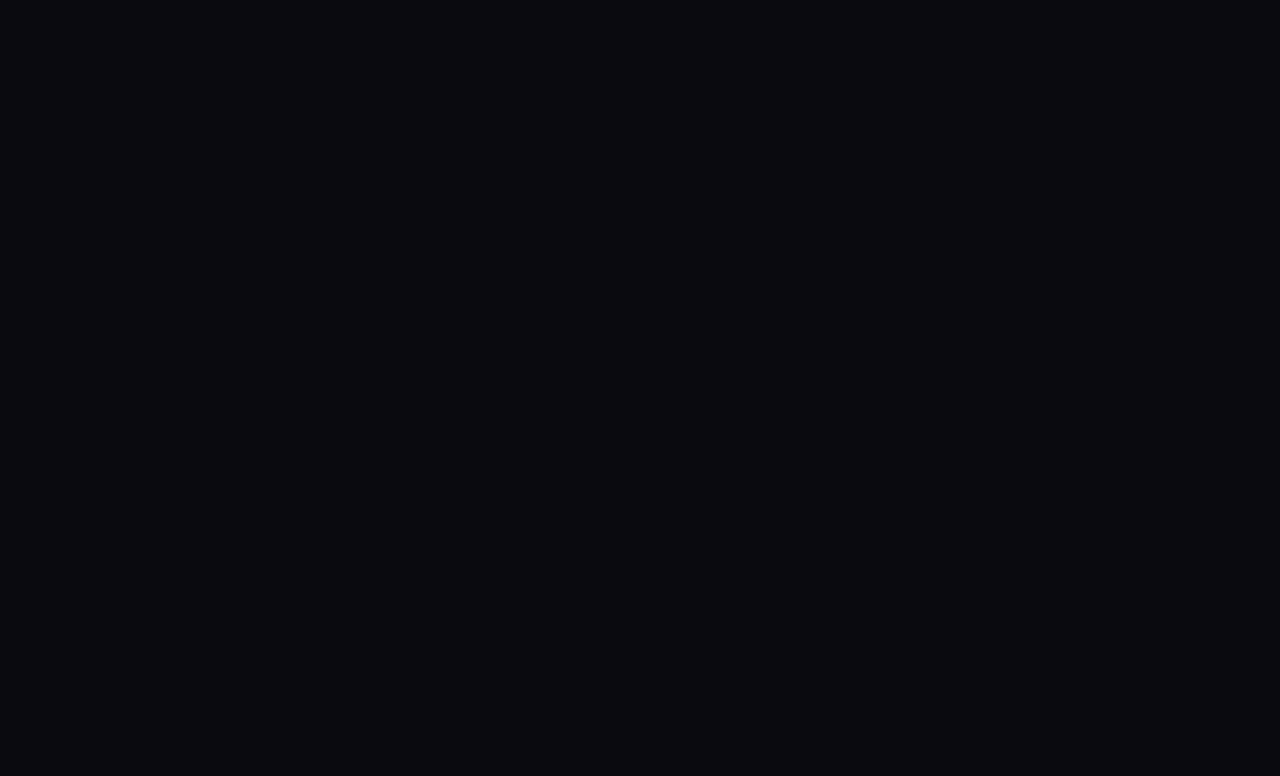
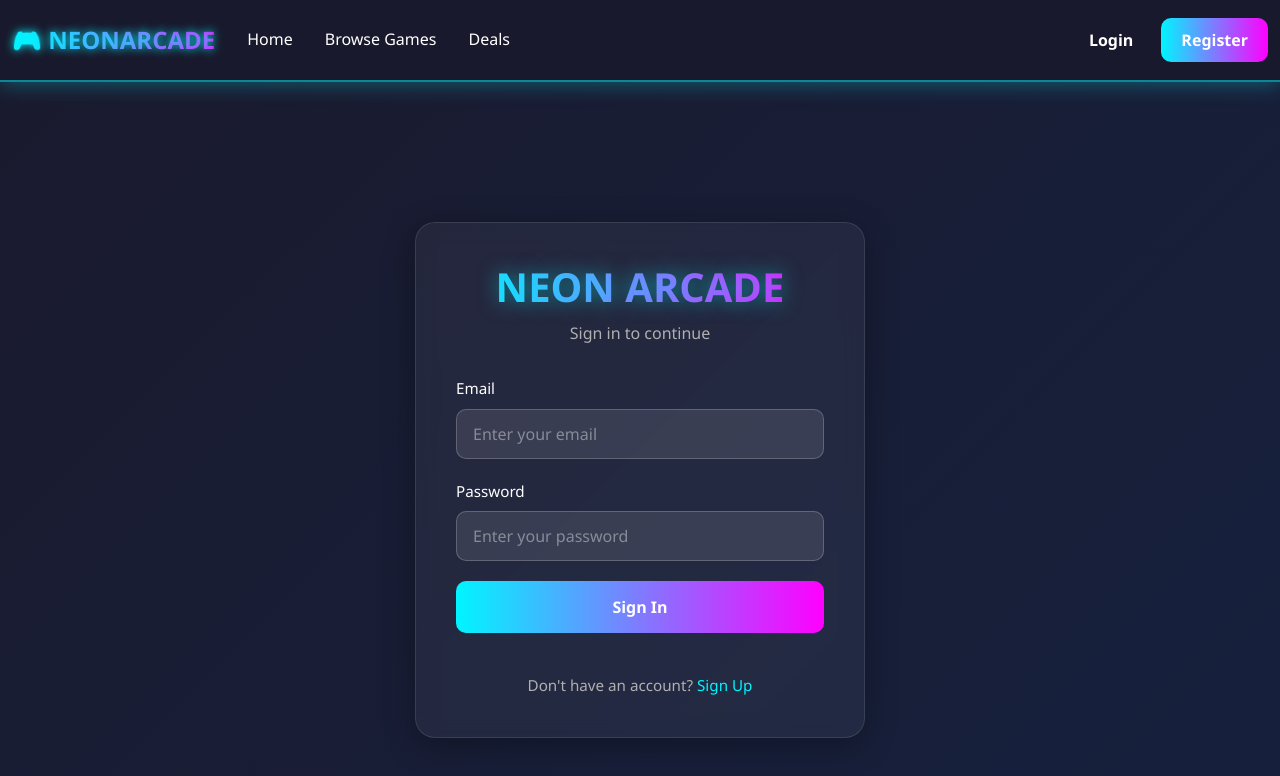
Before and after one commit to ANDYGAB04/NeonArcade, an Angular app in the folder neonarcade.client/: page /login in a window 1280 px wide. Before the commit this address led to /. Shown: the top 776 px of the page. Built offline with nearby package versions, Linux system fonts and the light colour scheme.

Commit message:
auth finished

```diff
--- a/neonarcade.client/src/app/app-routing.module.ts
+++ b/neonarcade.client/src/app/app-routing.module.ts
@@ -1,7 +1,33 @@
 import { NgModule } from '@angular/core';
 import { RouterModule, Routes } from '@angular/router';
 
-const routes: Routes = [];
+const routes: Routes = [
+  {
+    path: '',
+    redirectTo: '/games',
+    pathMatch: 'full'
+  },
+  {
+    path: '',
+    loadChildren: () => import('./features/auth/auth.module').then(m => m.AuthModule)
+  },
+  {
+    path: 'games',
+    loadChildren: () => import('./features/games/games.module').then(m => m.GamesModule)
+  },
+  {
+    path: 'cart',
+    loadChildren: () => import('./features/cart/cart.module').then(m => m.CartModule)
+  },
+  {
+    path: 'orders',
+    loadChildren: () => import('./features/orders/orders.module').then(m => m.OrdersModule)
+  },
+  {
+    path: '**',
+    redirectTo: '/games'
+  }
+];
 
 @NgModule({
   imports: [RouterModule.forRoot(routes)],
--- a/neonarcade.client/src/app/app.component.css
+++ b/neonarcade.client/src/app/app.component.css
@@ -1,14 +1,10 @@
-:host {
-    max-width: 1280px;
-    padding: 2rem;
-    text-align: center;
+.main-content {
+  padding-top: 80px; /* Account for fixed header */
+  min-height: 100vh;
+  background: linear-gradient(135deg, #1a1a2e 0%, #16213e 100%);
 }
 
-th, td {
-    padding-left: 1rem;
-    padding-right: 1rem;
+/* Ensure proper spacing */
+:host {
+  display: block;
 }
-
-table {
-    margin: 0 auto;
-}
--- a/neonarcade.client/src/app/app.component.html
+++ b/neonarcade.client/src/app/app.component.html
@@ -1 +1,4 @@
-<router-outlet></router-outlet>
+<app-header></app-header>
+<div class="main-content">
+  <router-outlet></router-outlet>
+</div>
--- a/neonarcade.client/src/app/app.module.ts
+++ b/neonarcade.client/src/app/app.module.ts
@@ -9,6 +9,9 @@
 import { AuthInterceptor } from './core/interceptors/auth.interceptor';
 import { ErrorInterceptor } from './core/interceptors/error.interceptor';
 
+// Shared module
+import { SharedModule } from './shared/shared.module';
+
 @NgModule({
   declarations: [
     AppComponent
@@ -16,7 +19,8 @@
   imports: [
     BrowserModule,
     HttpClientModule,
-    AppRoutingModule
+    AppRoutingModule,
+    SharedModule
   ],
   providers: [
     {
--- a/neonarcade.client/src/styles.css
+++ b/neonarcade.client/src/styles.css
@@ -1,26 +1,57 @@
 /* NeonArcade Global Styles */
 
-/* Import Bootstrap (already loaded via angular.json) */
+/* Reset and Box Sizing */
+* {
+  margin: 0;
+  padding: 0;
+  box-sizing: border-box;
+}
 
 :root {
   /* NeonArcade Color Palette */
-  --neon-primary: #00ffff;      /* Cyan neon */
+  --neon-primary: #00f5ff;      /* Cyan neon */
   --neon-secondary: #ff00ff;    /* Magenta neon */
-  --neon-accent: #ffff00;       /* Yellow neon */
+  --neon-accent: #00ff88;       /* Green neon */
   --dark-bg: #0a0a0f;           /* Dark background */
-  --dark-card: #1a1a2e;         /* Card background */
-  --dark-border: #2a2a3e;       /* Border color */
+  --dark-gradient: linear-gradient(135deg, #1a1a2e 0%, #16213e 100%);
+  --dark-card: rgba(255, 255, 255, 0.05);
+  --dark-border: rgba(255, 255, 255, 0.1);
   --text-primary: #ffffff;      /* White text */
   --text-secondary: #b0b0b0;    /* Gray text */
 }
 
 /* Global Styles */
+html, body {
+  width: 100%;
+  height: 100%;
+  overflow-x: hidden;
+}
+
 body {
   font-family: 'Segoe UI', Tahoma, Geneva, Verdana, sans-serif;
-  background-color: var(--dark-bg);
+  background: var(--dark-gradient);
   color: var(--text-primary);
-  margin: 0;
-  padding: 0;
+  line-height: 1.6;
+  -webkit-font-smoothing: antialiased;
+  -moz-osx-font-smoothing: grayscale;
+}
+
+/* Scrollbar Styling */
+::-webkit-scrollbar {
+  width: 10px;
+}
+
+::-webkit-scrollbar-track {
+  background: var(--dark-bg);
+}
+
+::-webkit-scrollbar-thumb {
+  background: linear-gradient(180deg, var(--neon-primary) 0%, var(--neon-secondary) 100%);
+  border-radius: 10px;
+}
+
+::-webkit-scrollbar-thumb:hover {
+  background: linear-gradient(180deg, var(--neon-secondary) 0%, var(--neon-primary) 100%);
 }
 
 /* Override Bootstrap defaults for dark theme */
@@ -29,35 +60,60 @@
 }
 
 .card {
-  background-color: var(--dark-card);
+  background: var(--dark-card);
+  backdrop-filter: blur(10px);
+  border: 1px solid var(--dark-border);
+  color: var(--text-primary);
+  border-radius: 15px;
+  box-shadow: 0 8px 32px rgba(0, 0, 0, 0.3);
+}
+
+.card:hover {
+  border-color: var(--neon-primary);
+  box-shadow: 0 0 25px rgba(0, 245, 255, 0.3);
+  transform: translateY(-5px);
+  transition: all 0.3s ease;
+}
+
+/* Buttons */
+.btn {
+  border-radius: 10px;
+  font-weight: 600;
+  padding: 10px 20px;
+  transition: all 0.3s ease;
+  border: none;
+}
+
+.btn-primary {
+  background: linear-gradient(90deg, var(--neon-primary) 0%, var(--neon-secondary) 100%);
+  color: var(--text-primary);
+}
+
+.btn-primary:hover {
+  box-shadow: 0 0 20px rgba(0, 245, 255, 0.5);
+  transform: translateY(-2px);
+}
+
+.btn-secondary {
+  background: rgba(255, 255, 255, 0.1);
   border: 1px solid var(--dark-border);
   color: var(--text-primary);
 }
 
-.btn-primary {
-  background-color: var(--neon-primary);
+.btn-secondary:hover {
+  background: rgba(255, 255, 255, 0.15);
   border-color: var(--neon-primary);
-  color: var(--dark-bg);
-  font-weight: bold;
+  box-shadow: 0 0 20px rgba(0, 245, 255, 0.3);
 }
 
-.btn-primary:hover {
-  background-color: #00cccc;
-  border-color: #00cccc;
-  box-shadow: 0 0 15px var(--neon-primary);
+.btn-danger {
+  background: linear-gradient(90deg, #ff4757 0%, #ff6b81 100%);
+  color: var(--text-primary);
 }
 
-.btn-secondary {
-  background-color: var(--neon-secondary);
-  border-color: var(--neon-secondary);
-  color: var(--dark-bg);
-  font-weight: bold;
-}
-
-.btn-secondary:hover {
-  background-color: #cc00cc;
-  border-color: #cc00cc;
-  box-shadow: 0 0 15px var(--neon-secondary);
+.btn-danger:hover {
+  box-shadow: 0 0 20px rgba(255, 71, 87, 0.5);
+  transform: translateY(-2px);
 }
 
 /* Neon glow effect */
@@ -69,47 +125,77 @@
 a {
   color: var(--neon-primary);
   text-decoration: none;
+  transition: color 0.3s ease;
 }
 
 a:hover {
   color: var(--neon-secondary);
-  text-decoration: underline;
+  text-decoration: none;
 }
 
 /* Form controls */
 .form-control {
-  background-color: var(--dark-card);
+  background: rgba(255, 255, 255, 0.1);
   border: 1px solid var(--dark-border);
+  border-radius: 10px;
   color: var(--text-primary);
+  padding: 12px 16px;
+  transition: all 0.3s ease;
 }
 
 .form-control:focus {
-  background-color: var(--dark-card);
+  background: rgba(255, 255, 255, 0.15);
   border-color: var(--neon-primary);
   color: var(--text-primary);
-  box-shadow: 0 0 10px var(--neon-primary);
+  box-shadow: 0 0 15px rgba(0, 245, 255, 0.3);
+  outline: none;
+}
+
+.form-control::placeholder {
+  color: rgba(255, 255, 255, 0.4);
+}
+
+.form-label {
+  color: var(--text-primary);
+  font-weight: 500;
+  margin-bottom: 8px;
 }
 
 /* Navbar customization */
+.navbar {
+  background: rgba(26, 26, 46, 0.95) !important;
+  backdrop-filter: blur(10px);
+  box-shadow: 0 2px 20px rgba(0, 245, 255, 0.3);
+  border-bottom: 2px solid rgba(0, 245, 255, 0.5);
+}
+
 .navbar-dark .navbar-brand {
   color: var(--neon-primary) !important;
-  font-weight: bold;
+  font-weight: 700;
   font-size: 1.5rem;
   text-shadow: 0 0 10px var(--neon-primary);
 }
 
 .navbar-dark .navbar-nav .nav-link {
   color: var(--text-primary) !important;
+  transition: color 0.3s ease;
 }
 
 .navbar-dark .navbar-nav .nav-link:hover {
   color: var(--neon-primary) !important;
 }
 
+.navbar-dark .navbar-nav .nav-link.active {
+  color: var(--neon-primary) !important;
+  font-weight: 600;
+}
+
 /* Badge for cart count */
 .badge {
-  background-color: var(--neon-secondary) !important;
-  color: var(--dark-bg);
+  background: var(--neon-secondary) !important;
+  color: var(--text-primary);
+  font-weight: 600;
+  padding: 0.4em 0.6em;
 }
 
 /* Loading spinner */
@@ -117,14 +203,162 @@
   color: var(--neon-primary);
 }
 
-/* Responsive spacing */
+/* Alerts */
+.alert {
+  border-radius: 10px;
+  backdrop-filter: blur(10px);
+  border: 1px solid;
+}
+
+.alert-success {
+  background: rgba(0, 255, 136, 0.1);
+  border-color: var(--neon-accent);
+  color: var(--neon-accent);
+}
+
+.alert-danger {
+  background: rgba(255, 71, 87, 0.2);
+  border-color: #ff4757;
+  color: #ff4757;
+}
+
+.alert-info {
+  background: rgba(0, 245, 255, 0.1);
+  border-color: var(--neon-primary);
+  color: var(--neon-primary);
+}
+
+.alert-warning {
+  background: rgba(255, 193, 7, 0.1);
+  border-color: #ffc107;
+  color: #ffc107;
+}
+
+/* Container spacing */
 .container {
-  padding-top: 80px; /* Account for fixed navbar */
+  padding-top: 20px;
+  padding-bottom: 20px;
+}
+
+/* Tables */
+.table {
+  color: var(--text-primary);
+}
+
+.table thead th {
+  background: var(--dark-card);
+  border-color: var(--dark-border);
+  color: var(--neon-primary);
+  font-weight: 600;
+}
+
+.table tbody td {
+  border-color: var(--dark-border);
+}
+
+.table-hover tbody tr:hover {
+  background: rgba(0, 245, 255, 0.05);
+}
+
+/* Modal */
+.modal-content {
+  background: var(--dark-card);
+  backdrop-filter: blur(10px);
+  border: 1px solid var(--dark-border);
+  color: var(--text-primary);
+}
+
+.modal-header {
+  border-bottom: 1px solid var(--dark-border);
+}
+
+.modal-footer {
+  border-top: 1px solid var(--dark-border);
+}
+
+/* Dropdown */
+.dropdown-menu {
+  background: rgba(26, 26, 46, 0.98);
+  backdrop-filter: blur(10px);
+  border: 1px solid rgba(0, 245, 255, 0.3);
+  box-shadow: 0 8px 20px rgba(0, 0, 0, 0.3);
+}
+
+.dropdown-item {
+  color: var(--text-primary);
+  transition: all 0.3s ease;
+}
+
+.dropdown-item:hover {
+  background: rgba(0, 245, 255, 0.1);
+  color: var(--neon-primary);
+}
+
+/* Pagination */
+.pagination .page-link {
+  background: var(--dark-card);
+  border-color: var(--dark-border);
+  color: var(--text-primary);
+}
+
+.pagination .page-link:hover {
+  background: rgba(0, 245, 255, 0.1);
+  border-color: var(--neon-primary);
+  color: var(--neon-primary);
+}
+
+.pagination .page-item.active .page-link {
+  background: linear-gradient(90deg, var(--neon-primary) 0%, var(--neon-secondary) 100%);
+  border-color: var(--neon-primary);
 }
 
 /* Footer */
 footer {
-  background-color: var(--dark-card);
+  background: var(--dark-card);
   border-top: 2px solid var(--dark-border);
   margin-top: 50px;
+  padding: 30px 0;
+  text-align: center;
 }
+
+/* Utility Classes */
+.text-neon {
+  color: var(--neon-primary);
+}
+
+.text-neon-secondary {
+  color: var(--neon-secondary);
+}
+
+.bg-glass {
+  background: var(--dark-card);
+  backdrop-filter: blur(10px);
+  border: 1px solid var(--dark-border);
+}
+
+/* Animations */
+@keyframes fadeIn {
+  from {
+    opacity: 0;
+    transform: translateY(20px);
+  }
+  to {
+    opacity: 1;
+    transform: translateY(0);
+  }
+}
+
+.fade-in {
+  animation: fadeIn 0.5s ease-in-out;
+}
+
+/* Responsive */
+@media (max-width: 768px) {
+  .container {
+    padding-top: 15px;
+  }
+
+  body {
+    font-size: 14px;
+  }
+}
```
Also changed, not shown: neonarcade.client/src/app/core/services/auth.service.ts (+28 -25 lines), neonarcade.client/src/app/shared/shared.module.ts (+7 -19 lines), neonarcade.client/src/proxy.conf.js (+9 -0 lines).
